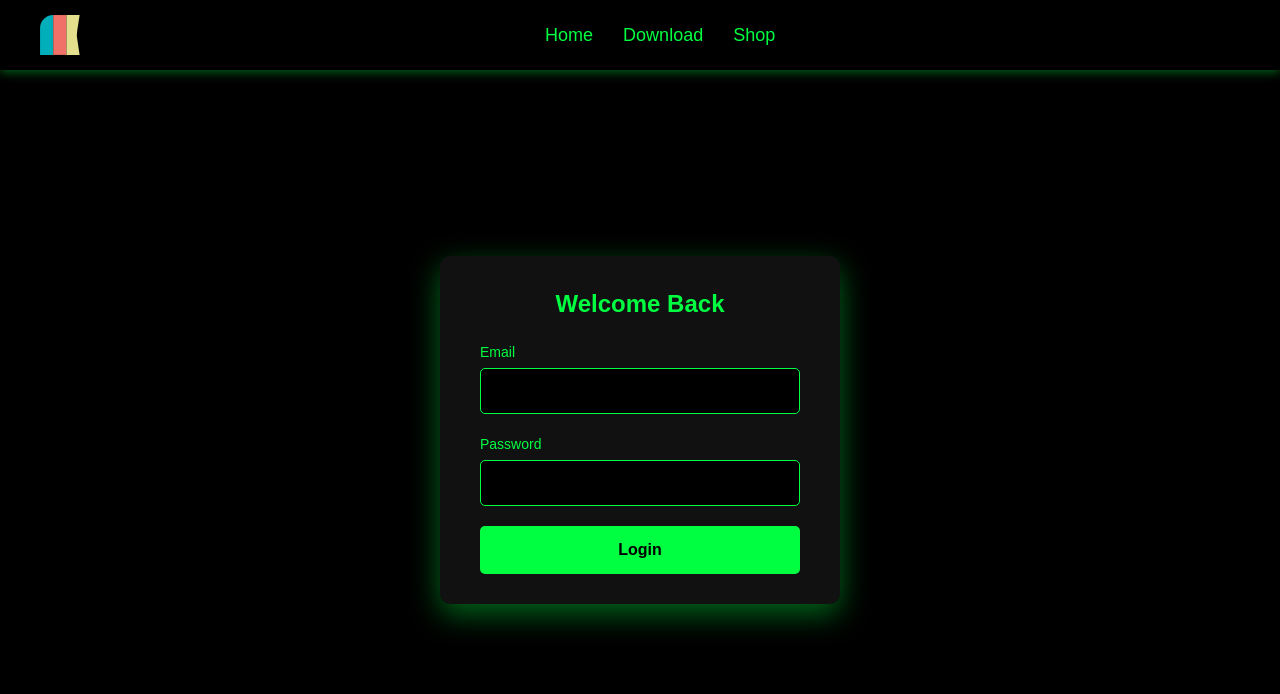
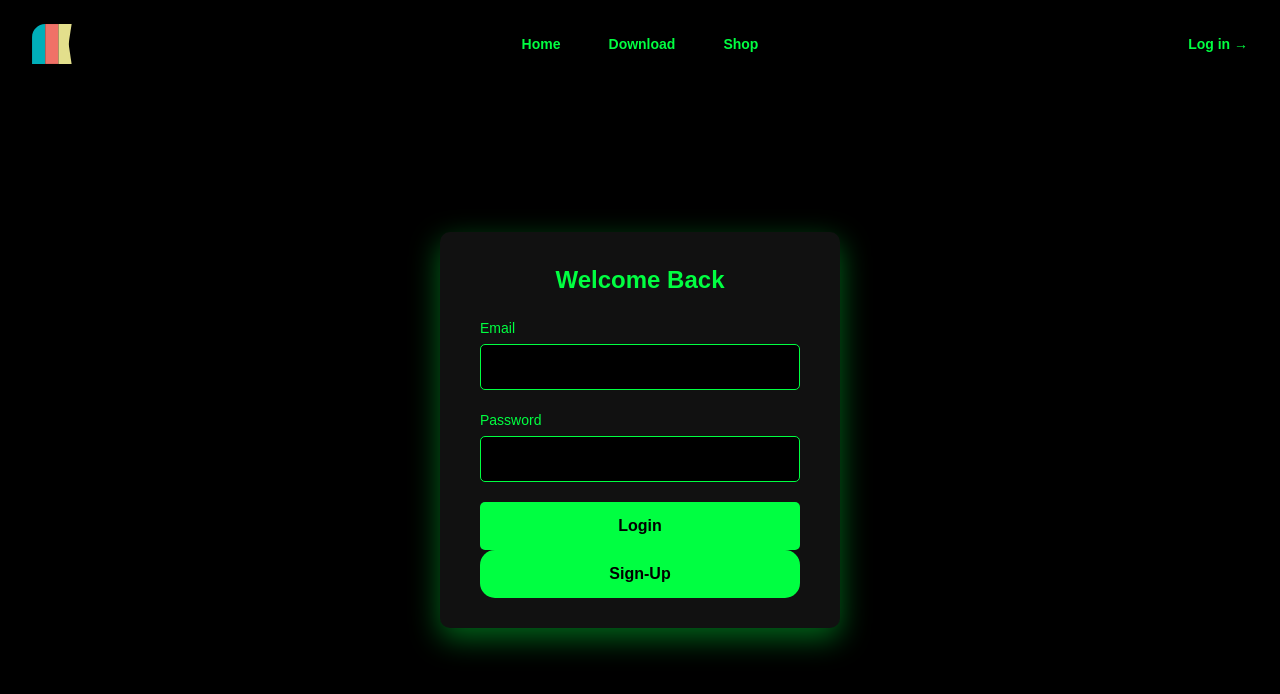
Before and after one commit to Blaithnaid/wick-vite-site, a React (Vite) app: page /login in a window 1280 px wide. Shown: the top 694 px of the page. Built offline with nearby package versions, Linux system fonts and the light colour scheme.

Commit message:
fixed parts

```diff
--- a/src/components/Header.jsx
+++ b/src/components/Header.jsx
@@ -4,7 +4,7 @@ import { Bars3Icon, XMarkIcon } from "@heroicons/react/24/outline";
 import logo from "../assets/wick-logoonly.svg";
 
 const navigation = [
-	{ name: "Home", href: "/home" },
+	{ name: "Home", href: "/Home" },
 	{ name: "Download", href: "/download" },
 	{ name: "Shop", href: "/shop" },
 ];
--- a/src/pages/Login.jsx
+++ b/src/pages/Login.jsx
@@ -1,5 +1,6 @@
 import React, { useState } from 'react';
 import logo from "../assets/wick-logoonly.svg"; // Correct logo import
+import Header from '../components/Header';
 
 const Login = () => {
   const [email, setEmail] = useState('');
@@ -82,7 +83,7 @@ const Login = () => {
         }
       `}
       </style>
-
+      <Header />
       {/* Navbar */}
       <nav>
         {/* Logo */}
@@ -207,6 +208,23 @@ const Login = () => {
             >
               Login
             </button>
+            <button
+              type="submit"
+              style={{
+                width: '100%',
+                padding: '12px 0',
+                backgroundColor: '#00FF41',
+                border: 'none',
+                color: '#000',
+                fontSize: '16px',
+                fontWeight: 'bold',
+                borderRadius: '15px',
+                cursor: 'pointer',
+                transition: 'background-color 0.3s',
+              }}
+            >
+              Sign-Up
+            </button>
           </form>
         </div>
       </div>
```
